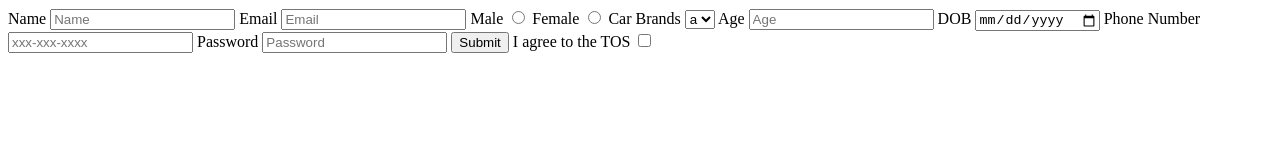
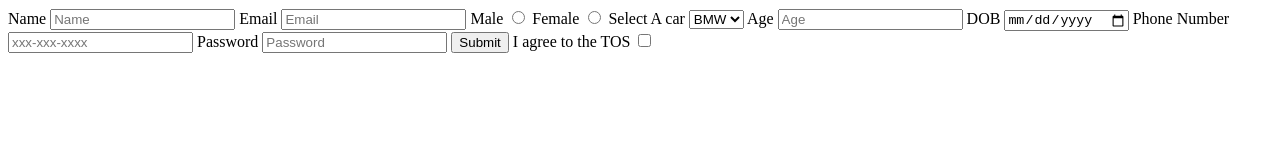
Before and after one commit to acciojob/signup-form-car-nikhilpatel9, a website: page main.html in a window 1280 px wide. Drawn offline with Linux system fonts and the light colour scheme.

Commit message:
created a submission

```diff
--- a/main.html
+++ b/main.html
@@ -19,11 +19,11 @@
 		<label for="gender_f">Female</label>
 		<input type="radio" id="gender_f" name="gender" required>
 
-		<label for="cars">Car Brands</label>
-	<select id="cars" placeholder="--Please choose an option--" required>
-	    <option value="a">a</option>
-	    <option value="b">b</option>
-		<option>c</option>
+		<label for="cars">Select A car</label>
+	<select  placeholder="--Please choose an option--" id="cars" required>
+	    <option>BMW</option>
+	    <option>Audi</option>
+		<option>Tata</option>
 	</select>
 
 		<label for="age">Age</label>
```
